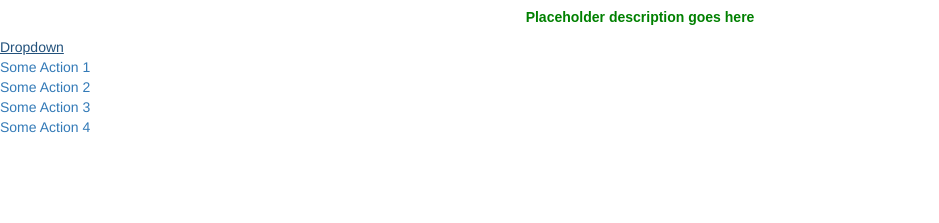
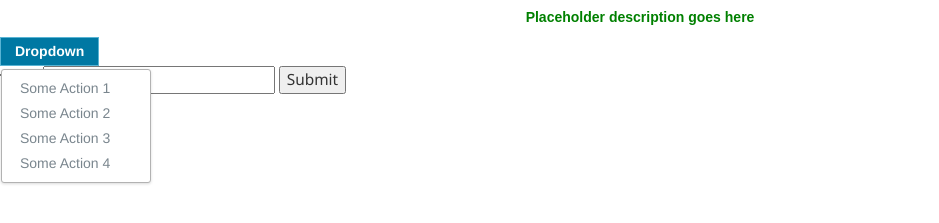
Before and after one commit to Humbis/msa-weather-app, a website: page index.html in a window 1280 px wide. Both pictures are taken after a click on the link "Dropdown". Shown: the part 63-286 px from the top of the page, without its empty margins (0-939 px from the left). Drawn offline with nearby package versions, Linux system fonts and the light colour scheme; no server answers.

Commit message:
added a simple search feature and dynamic weather info

```diff
--- a/css/dropit.css
+++ b/css/dropit.css
@@ -26,3 +26,8 @@
 	margin: 0;
 }
 .dropit .dropit-open .dropit-submenu { display: block; }
+
+.menu ul{display:none;}
+.menu ul.dropit-submenu{background-color:#fff;border:1px solid #b2b2b2;padding:6px 0;margin:3px 0 0 1px;-webkit-border-radius:3px;-moz-border-radius:3px;border-radius:3px;-webkit-box-shadow:0px 1px 3px rgba(0,0,0,0.15);-moz-box-shadow:0px 1px 3px rgba(0,0,0,0.15);box-shadow:0px 1px 3px rgba(0,0,0,0.15);}
+.menu ul.dropit-submenu a{display:block;font-size:14px;line-height:25px;color:#7a868e;padding:0 18px;}
+.menu ul.dropit-submenu a:hover{background:#248fc1;color:#fff;text-decoration:none;}
--- a/index.html
+++ b/index.html
@@ -17,7 +17,7 @@
     </div>
     <ul class="menu">
         <li>
-            <a href="#">Dropdown</a>
+            <a href="#" class="ui-button">Dropdown</a>
             <ul>
                 <li><a href="#">Some Action 1</a></li>
                 <li><a href="#">Some Action 2</a></li>
@@ -26,8 +26,15 @@
             </ul>
         </li>
     </ul>
+    <div class="ui-widget">
+        <label for="cities">Tags: </label>
+        <input id="cities">
+        <button id="searchbtn">Submit</button>
+    </div>
   </body>
   <script src="./ts/dropit.js"></script>
   <script src="./ts/weatherAPI.js"></script>
   <link rel="stylesheet" href="./css/dropit.css" type="text/css" />
+  <script src="./ts/jquery-ui.min.js"></script>
+  <link rel="stylesheet" href="./css/jquery-ui.min.css" type="text/css" />
 </html>
--- a/ts/weatherAPI.js
+++ b/ts/weatherAPI.js
@@ -1,10 +1,47 @@
-$.get("http://api.openweathermap.org/data/2.5/forecast?q=London,us&mode=json&APPID=ea030e80b21e4006ed84c9781fa9c3a4", function (data) {
-    console.log(data);
-    $("#weatherRaw").html(data.city.name + " "
-        + data.list[0].dt_txt + " "
-        + Math.round((data.list[0].main.temp_max - 273.15) * 10) / 10);
+// class weatherData{
+//     name: string;
+//     temp: number;
+//     time: string;
+//     weatherCond: string;
+//     clouds: number;
+//     wind: number;
+//     rain: number;
+$('#searchbtn').click(function () {
+    var cityName = $('#cities').val();
+    $.get("http://api.openweathermap.org/data/2.5/weather?q=" + cityName + "&appid=ea030e80b21e4006ed84c9781fa9c3a4", function (data) {
+        console.log(data);
+        $("#weatherRaw").html(data.name + " "
+            + Math.round((data.main.temp - 273.15) * 10) / 10);
+    });
 });
 $(document).ready(function () {
     $('.menu').dropit();
+    var availableTags = [
+        "Auckland",
+        "Wellington",
+        "Christchurch",
+        "Hamilton",
+        "Tauranga",
+        "Dunedin",
+        "Nelson",
+        "Rotorua",
+        "Whangarei",
+        "Invercargill",
+        "Whanganui",
+        "Gisborne",
+        "London",
+        "New York",
+        "Washington",
+        "Melbourne",
+        "Adelaide",
+        "Brisbane",
+        "Sydney",
+        "Canberra",
+        "Los Angeles",
+        "Chicago"
+    ];
+    $("#cities").autocomplete({
+        source: availableTags
+    });
 });
 //# sourceMappingURL=weatherAPI.js.map
--- a/ts/weatherAPI.ts
+++ b/ts/weatherAPI.ts
@@ -1,12 +1,63 @@
-$.get("http://api.openweathermap.org/data/2.5/forecast?q=London,us&mode=json&APPID=ea030e80b21e4006ed84c9781fa9c3a4",
-    function (data) {
-        console.log(data);
-        $("#weatherRaw").html(data.city.name + " "
-            + data.list[0].dt_txt + " "
-            + Math.round((data.list[0].main.temp_max - 273.15) * 10) / 10);
-    }
-);
+
+// class weatherData{
+//     name: string;
+//     temp: number;
+//     time: string;
+//     weatherCond: string;
+//     clouds: number;
+//     wind: number;
+//     rain: number;
+
+//     constructor(city, temp, time, weatherCond, clouds, wind){
+//         this.name = name;
+//         this.temp = temp;
+//         this.time = time;
+//         this.weatherCond = weatherCond;
+//         this.clouds = clouds;
+//         this.wind = wind;
+//     }
+// }
+declare var $;
+
+
+$('#searchbtn').click(function () {
+    var cityName: string = $('#cities').val();
+    $.get("http://api.openweathermap.org/data/2.5/weather?q=" + cityName + "&appid=ea030e80b21e4006ed84c9781fa9c3a4",
+        function (data) {
+            console.log(data);
+            $("#weatherRaw").html(data.name + " "
+                + Math.round((data.main.temp - 273.15) * 10) / 10);
+        }
+    )
+})
 
 $(document).ready(function() {
     $('.menu').dropit();
+    var availableTags = [
+      "Auckland",
+      "Wellington",
+      "Christchurch",
+      "Hamilton",
+      "Tauranga",
+      "Dunedin",
+      "Nelson",
+      "Rotorua",
+      "Whangarei",
+      "Invercargill",
+      "Whanganui",
+      "Gisborne",
+      "London",
+      "New York",
+      "Washington",
+      "Melbourne",
+      "Adelaide",
+      "Brisbane",
+      "Sydney",
+      "Canberra",
+      "Los Angeles",
+      "Chicago"
+    ];
+    $( "#cities" ).autocomplete({
+      source: availableTags
+    });
 });
```
Also changed, not shown: css/jquery-ui.min.css (added), ts/jquery-ui.min.js (added), 1 other file.
